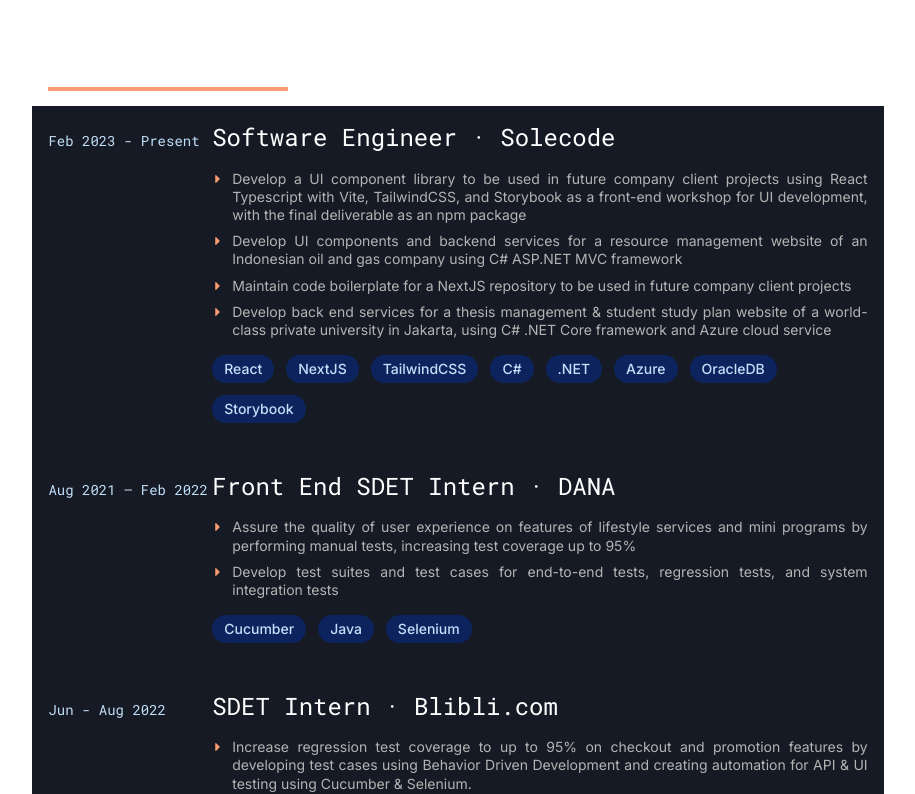
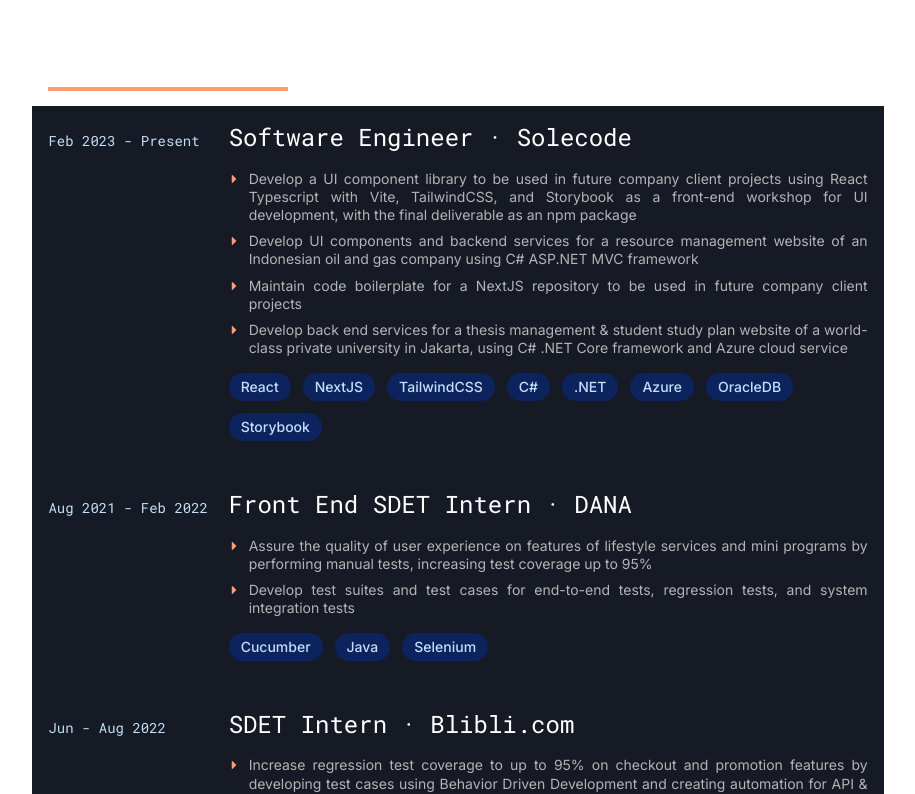
Before and after one commit to WolvenDotDev/WolvenDotDev.github.io, a React (Vite) app: page / in a window 1280 px wide. Shown: the part 560-1354 px from the top of the page, without its empty margins (182-1097 px from the left). Built offline with nearby package versions, Linux system fonts and the light colour scheme.

Commit message:
Fix experience inconsistent data format and gap (#8)

```diff
--- a/src/components/containers/Experience.tsx
+++ b/src/components/containers/Experience.tsx
@@ -10,14 +10,14 @@
   const { id, title, company, description, jobdesc, date, skills } = experience;
   return (
     <div className="exp-card flex flex-col lg:gap-4 gap-6 transition-colors duration-200 hover:opacity-100 hover:bg-light-1 hover:bg-opacity-5 rounded-lg p-4">
-      <div className="flex lg:flex-row flex-col-reverse items-baseline">
+      <div className="flex lg:flex-row flex-col-reverse justify-between items-baseline gap-x-2">
         <h6 className="text-light-1 lg:w-1/5">{date}</h6>
-        <h4 className="lg:w-4/5">
+        <h4 className="lg:w-[78%]">
           {title} · {company}
         </h4>
       </div>
       <div className="flex justify-end">
-        <div className="lg:w-4/5 flex flex-col gap-4">
+        <div className="lg:w-[78%] flex flex-col gap-4">
           {description && <p>{description}</p>}
 
           <ul className="text-neutral-1 list-disc text-justify pl-2 flex flex-col gap-2 jobdesc-list">
--- a/src/data/experience.ts
+++ b/src/data/experience.ts
@@ -30,7 +30,7 @@
       'Assure the quality of user experience on features of lifestyle services and mini programs by performing manual tests, increasing test coverage up to 95%',
       'Develop test suites and test cases for end-to-end tests, regression tests, and system integration tests',
     ],
-    date: 'Aug 2021 – Feb 2022',
+    date: 'Aug 2021 - Feb 2022',
     skills: ['Cucumber', 'Java', 'Selenium'],
   },
   {
@@ -63,7 +63,7 @@
     title: 'Bachelor of Science in Informatics',
     company: 'Institut Teknologi Bandung',
     jobdesc: ['GPA: 3.62/4.00', 'Vice Head of Publications Department at Informatics Student Union (HMIF ITB)'],
-    date: '2018-2022',
+    date: '2018 - 2022',
   },
 ];
 
```
